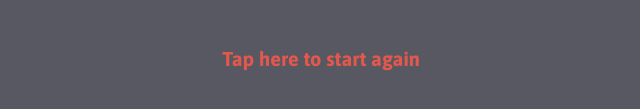
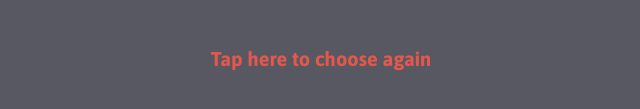
Before and after one commit to RossAlexBs/RPS-Training, a plain HTML site: page index.html in a window 1280 px wide. Shown: the part 409-518 px from the top of the page, 319-959 px from the left. Drawn offline with Linux system fonts and the light colour scheme.

Commit message:
Update index.html

```diff
--- a/index.html
+++ b/index.html
@@ -38,7 +38,7 @@
 
     <p id="action-massage">Make your move.</p>
 
-    <p class="tap">Tap here to start again</p>
+    <p class="tap">Tap here to choose again</p>
 
     <script src="app.js"></script>
 </body>
```
